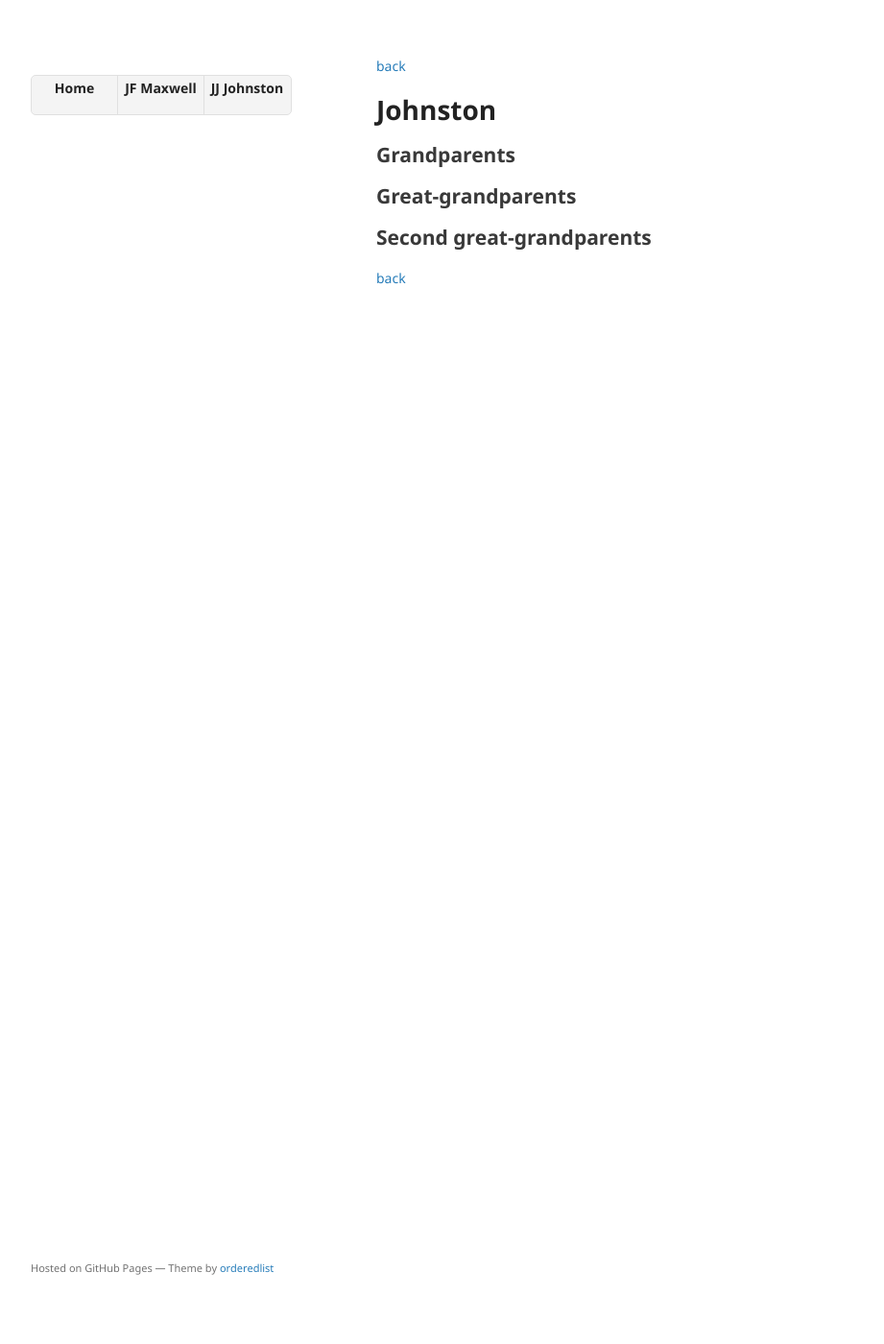
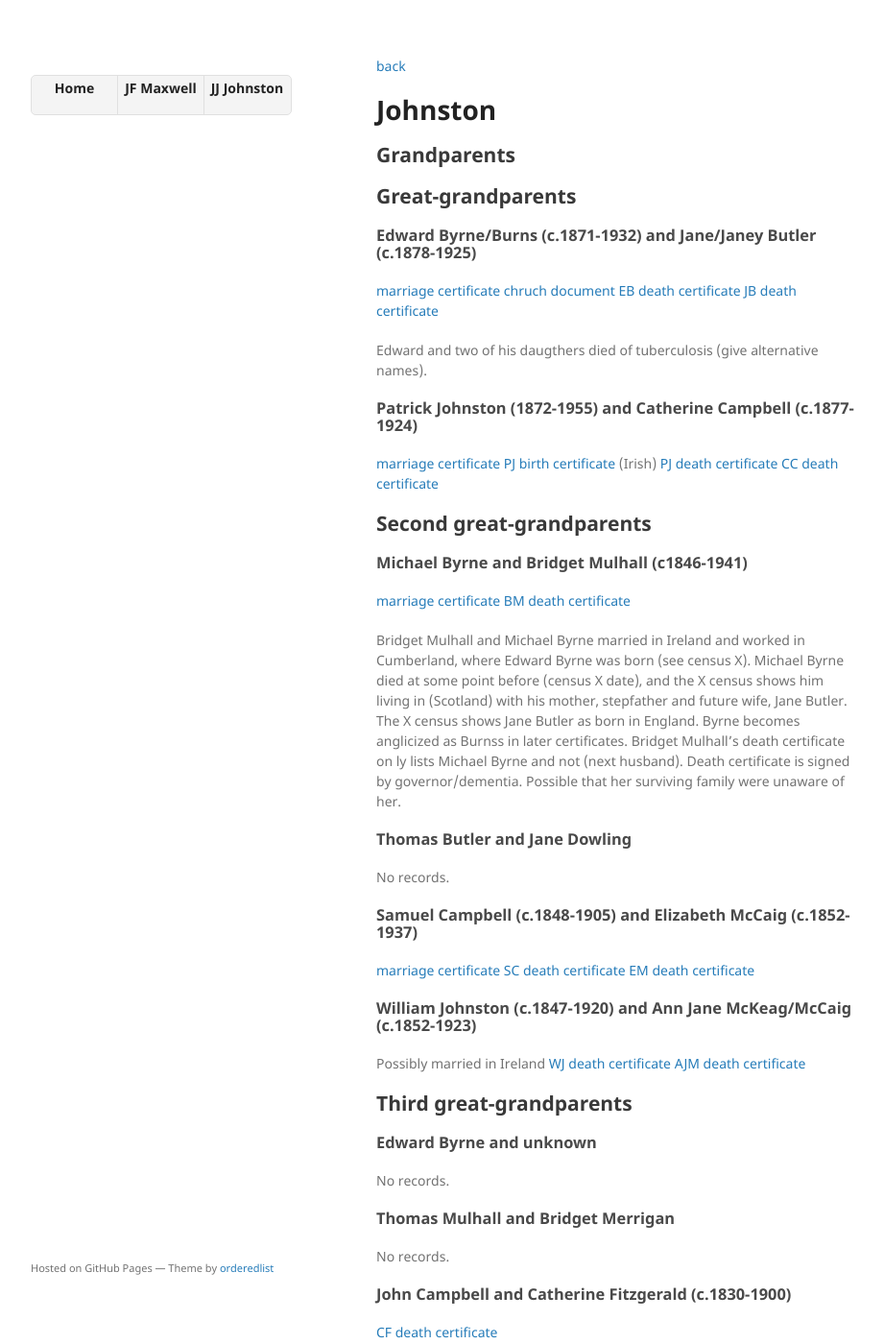
Before and after one commit to rfj1961/rfj1961.github.io, a Jekyll site: the page built from jjj1933.md, in a window 1280 px wide and 1400 px high. Shown: the whole window at 96% size, without its empty margins (178-1099 px from the left). Built offline with Jekyll 4.4.1, drawn with Linux system fonts in a browser that asks for light colours; the repository's description, which GitHub fills in, is left out; some of the changed text lies outside the part shown.

Commit message:
first JJJ

```diff
--- a/jjj1933.md
+++ b/jjj1933.md
@@ -10,6 +10,107 @@ layout: default
 
 ## Great-grandparents
 
+### Edward Byrne/Burns (c.1871-1932) and Jane/Janey Butler (c.1878-1925)
+
+[marriage certificate]()
+[chruch document]()
+[EB death certificate]()
+[JB death certificate]()
+
+Edward and two of his daugthers died of tuberculosis (give alternative names).
+
+### Patrick Johnston (1872-1955) and Catherine Campbell (c.1877-1924)
+
+[marriage certificate]()
+[PJ birth certificate]() (Irish)
+[PJ death certificate]()
+[CC death certificate]()
+
 ## Second great-grandparents
 
+### Michael Byrne and Bridget Mulhall (c1846-1941)
+
+[marriage certificate]()
+[BM death certificate]()
+
+Bridget Mulhall and Michael Byrne married in Ireland and worked in Cumberland, where Edward Byrne was born (see census X). Michael Byrne died at some point before (census X date), and the X census shows him living in (Scotland) with his mother, stepfather and future wife, Jane Butler. The X census shows Jane Butler as born in England. Byrne becomes anglicized as Burnss in later certificates. Bridget Mulhall's death certificate on ly lists Michael Byrne and not (next husband). Death certificate is signed by governor/dementia. Possible that her surviving family were unaware of her.
+
+### Thomas Butler and Jane Dowling
+
+No records.
+
+### Samuel Campbell (c.1848-1905) and Elizabeth McCaig (c.1852-1937)
+
+[marriage certificate]()
+[SC death certificate]()
+[EM death certificate]()
+
+### William Johnston (c.1847-1920) and Ann Jane McKeag/McCaig (c.1852-1923)
+
+Possibly married in Ireland
+[WJ death certificate]()
+[AJM death certificate]()
+
+## Third great-grandparents
+
+### Edward Byrne and unknown
+
+No records.
+
+### Thomas Mulhall and Bridget Merrigan
+
+No records.
+
+### John Campbell and Catherine Fitzgerald (c.1830-1900)
+
+[CF death certificate]()
+
+### Denis McCaig/McKeag (c.1816-1864) and Mary McGarry (c.1814-1865)
+
+[DM death certificate]()
+[MM death certificate]()
+
+### John Johnston (c.1810-1886) and Mabel Meechan (c.1825-1887)
+
+[JJ death certificate]()
+[MM death certificate]()
+
+## Fourth great-grandparents
+
+### Patrick Fitzgerald and Catherine Fitzgerald
+
+No records.
+
+### Denis McCaig and Mary Logan
+
+No records.
+
+### Michael McGarry and Margaret Reynolds
+
+No records.
+
+### Patrick Meehan and Margaret Mourne
+
+No records.
+
+
+All
+
+John Campbell, great granduncle
+Margaret Campbell, great grandaunt
+
+unknown Johnston, great grandaunt/uncle
+unknown Johnston, great grandaunt/uncle
+John Johnston, great granduncle
+Thomas Johnston, great granduncle
+Mary Ann Johnston, great grandaunt
+
+
+James Campbell, second great granduncle
+
+Archibald MCaig, second great granduncle
+Charles, second great granduncle
+James, second great granduncle
+Margaret, second great grandaunt
+
 [back](./)
```
